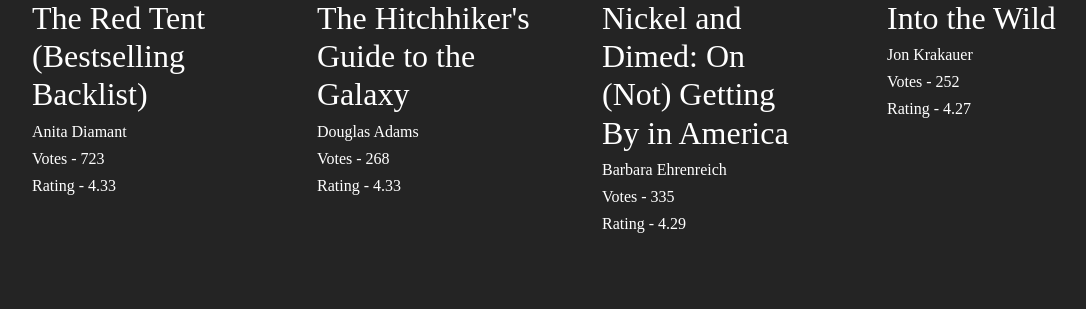
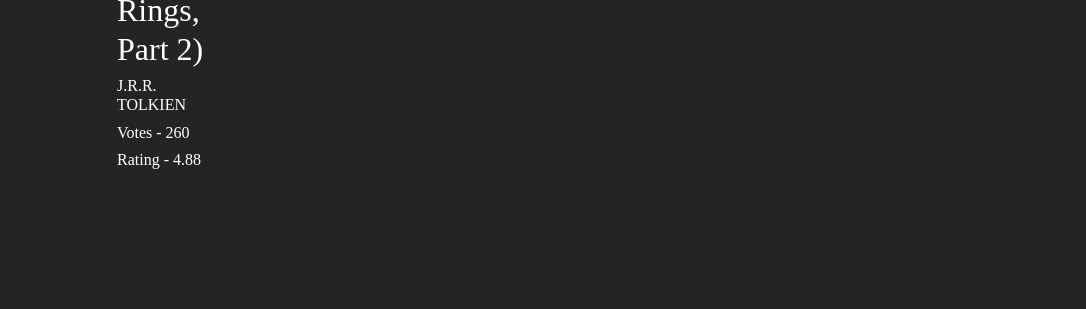
Before and after one commit to NityaVerma19/Book-Recommendation-System, a Flask app: page / in a window 1280 px wide. Shown: the part 2762-3071 px from the top of the page, without its empty margins (73-1159 px from the left). Run offline with Flask 3, Linux system fonts and the light colour scheme.

Commit message:
adjust padding and margin

```diff
--- a/templates/index.html
+++ b/templates/index.html
@@ -23,7 +23,7 @@
 <body style = "background-color : #242424">
 
 
-    <nav class="navbar navbar-expand-lg" style="background-color:#1f4959">
+    <nav class="navbar" style="background-color:#1f4959 ; height:85px">
         <a class="navbar-brand" style = "color : white ; font-size : 30px; font-family : Garamond, serif ">My Book recommender</a>
 
         <ul class="nav navbar-nav">
@@ -34,16 +34,16 @@
     </nav>
 
 
-    <div class = "container">
+    <div class = "container" style = "margin-top : 40px ; margin-left : 50px">
         <div class = "row">
-            <div class ="col-12" >
+            <div class ="col-12" style = "margin-left : 10px" >
                 <h1 class = "text-white" style = "font-size : 50px ; font-family : Papyrus, fantasy">Top 50 Books</h1>
             </div>
 
             {% for i in range(book_name|length) %}
-                <div class="col-md-3" style="margin-top:30px ; background-color:#242424" >
+                <div class="col-sm" style="background-color:#242424 ; padding :100px 20px ; margin-left:100px ; margin-right : 70px" >
                     <div class="card  border :none ">
-                        <div class="card-body" style="background-color:#242424 ; font-family: Times New Roman, Times, serif ">
+                        <div class="card-body" style="background-color:#242424; font-family: Times New Roman, Times, serif ">
                             <img class="card-img-top" src="{{ image[i] }}">
                             <h2 class="text-white">{{ book_name[i] }}</h2>
                             <h6 class="text-white">{{ author[i] }}</h6>
```
